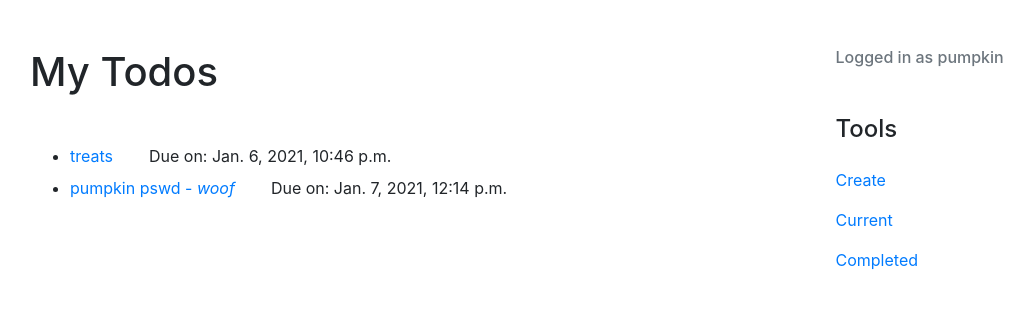
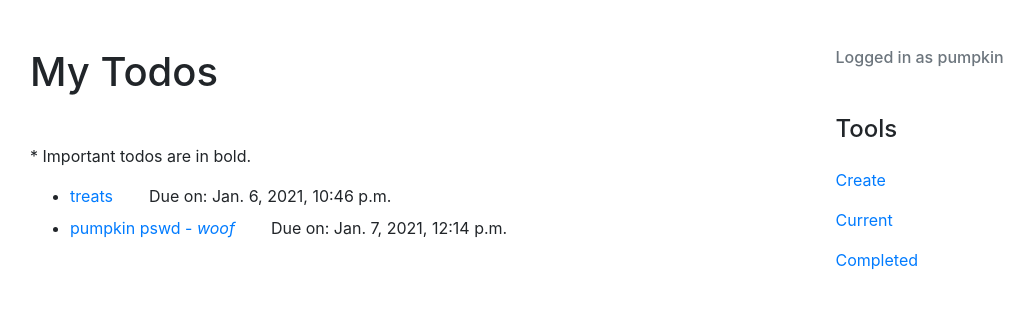
Before and after one commit to CodeByLine/todowoo, a Django app: page /current/ in a window 1280 px wide. Shown: the part 56-365 px from the top of the page, without its empty margins (88-1122 px from the left). Run offline with Django 3.2, Linux system fonts and the light colour scheme; a user stored in the database is signed in; data comes from the database, SQL or seed files in the repository; both versions use the stored data as it was before the commit; some libraries are stand-ins or nearby versions.

Commit message:
minor edit

```diff
--- a/todo/templates/todo/currenttodos.html
+++ b/todo/templates/todo/currenttodos.html
@@ -3,6 +3,7 @@
 {% block content %}
 
         <h1 class="mb-5">My Todos</h1>
+        <p>* Important todos are in bold.</p>
 
     <ul>
         {% for todo in todos %}
```
Also changed, not shown: db.sqlite3 (deleted).
